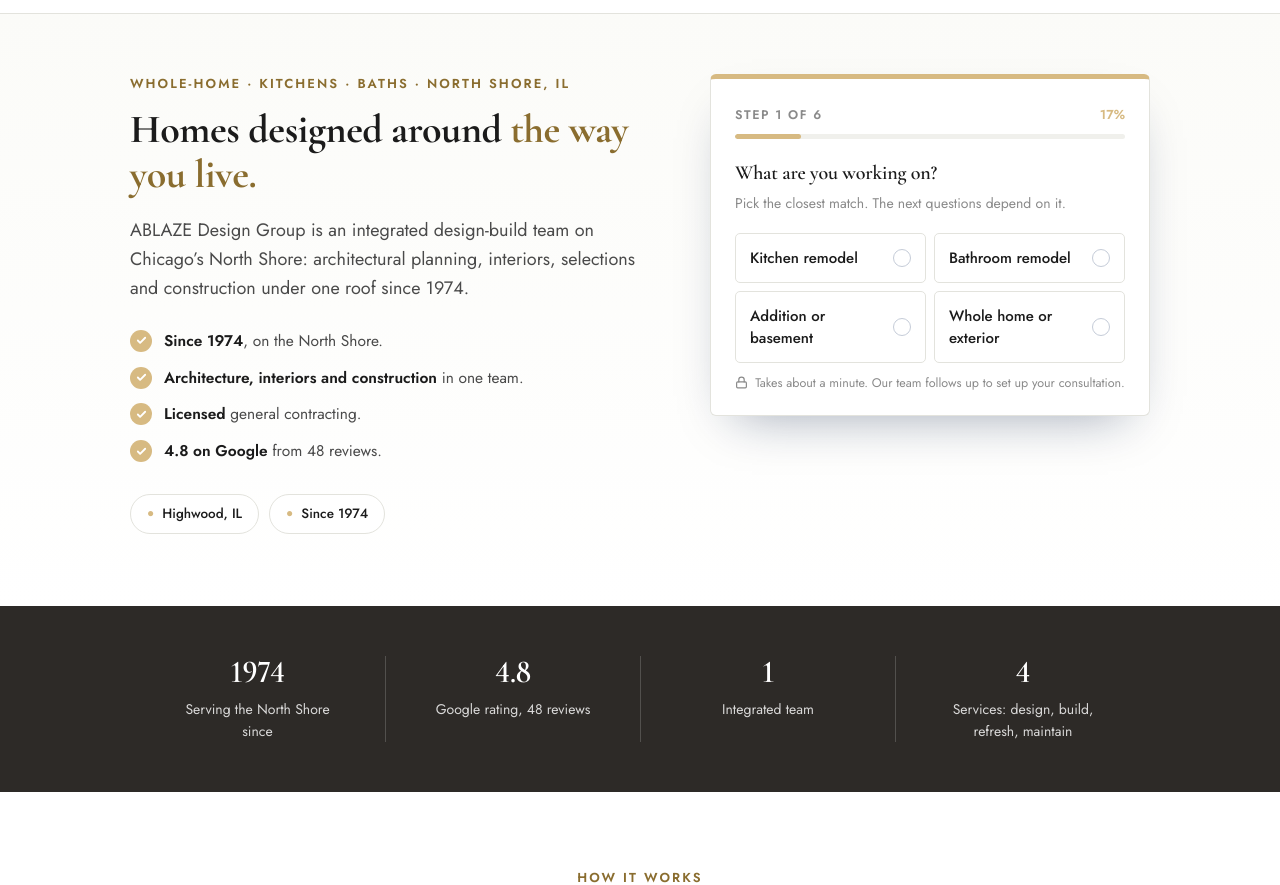
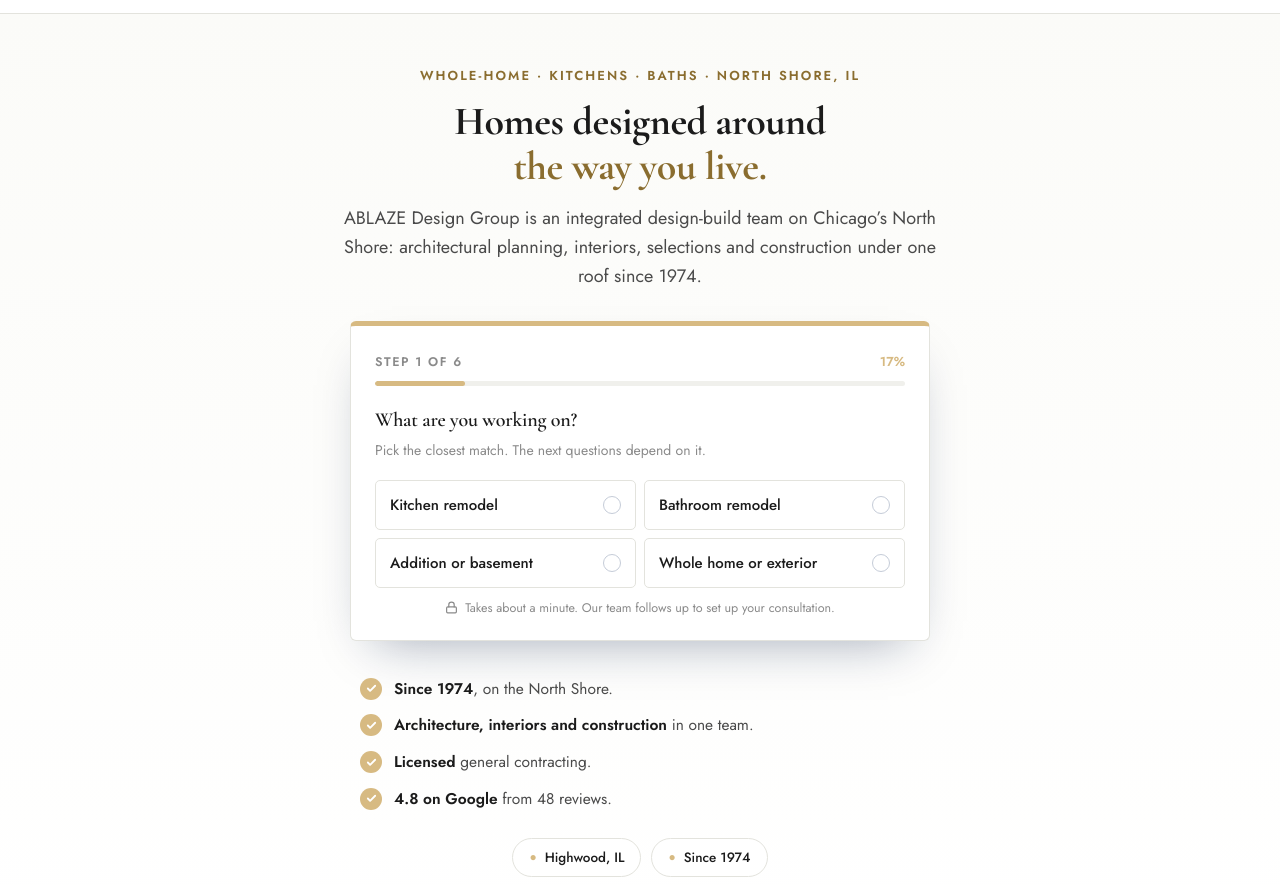
Before and after one commit to sheafox1/ablaze-design-group, a plain HTML site: page index.html in a window 1280 px wide. Shown: the part 89-974 px from the top of the page. Drawn offline with nearby package versions, Linux system fonts and the light colour scheme.

Commit message:
Centered application form and cash referral reward
Co-Authored-By: Claude Sonnet 5.5 <noreply@anthropic.com>

```diff
--- a/index.html
+++ b/index.html
@@ -240,6 +240,15 @@
   .awards { display:flex; flex-wrap:wrap; gap:14px; align-items:center; justify-content:center; margin-top:16px; }
   .awards img { height: 64px; width:auto; background: var(--navy); border-radius: 8px; padding: 8px 12px; }
   .opts.one { grid-template-columns: 1fr; }
+
+  /* centered hero (Shea 2026-11-17): headline, sub-headline, the form in the middle, information below */
+  .hero-c { text-align: center; padding-top: 52px; padding-bottom: 64px; }
+  .hero-c h1 { max-width: 26ch; margin: 0 auto 16px; text-wrap: balance; }
+  .hero-c .lede { margin: 0 auto 30px; max-width: 56ch; }
+  .hero-c .lab { margin-left: auto; margin-right: auto; }
+  .card-c { max-width: 580px; margin: 0 auto 36px; text-align: left; }
+  .ticks-c { max-width: 560px; margin: 0 auto 26px; text-align: left; }
+  .badges-c { justify-content: center; }
   .hrow .brand { height: 70px !important; width: auto; }
   .flogo { height: 80px !important; width: auto; background:none !important; padding:0 !important; }
   footer { background: #2D2A27 !important; }
@@ -267,25 +276,11 @@
 </header>
 
 <div class="hero-wrap">
-<div class="inner hero">
-  <div class="hgrid">
-    <div>
+<div class="inner hero hero-c">
   <p class="lab">Whole-Home &middot; Kitchens &middot; Baths &middot; North Shore, IL</p>
   <h1>Homes designed around <em>the way you live.</em></h1>
   <p class="lede">ABLAZE Design Group is an integrated design-build team on Chicago&rsquo;s North Shore: architectural planning, interiors, selections and construction under one roof since 1974.</p>
-      <ul class="ticks">
-        <li><span class="ck"><svg width="11" height="11" viewBox="0 0 24 24" fill="none" stroke="#fff" stroke-width="4" stroke-linecap="round" stroke-linejoin="round"><path d="M20 6 9 17l-5-5"/></svg></span><span><b>Since 1974</b>, on the North Shore.</span></li>
-        <li><span class="ck"><svg width="11" height="11" viewBox="0 0 24 24" fill="none" stroke="#fff" stroke-width="4" stroke-linecap="round" stroke-linejoin="round"><path d="M20 6 9 17l-5-5"/></svg></span><span><b>Architecture, interiors and construction</b> in one team.</span></li>
-        <li><span class="ck"><svg width="11" height="11" viewBox="0 0 24 24" fill="none" stroke="#fff" stroke-width="4" stroke-linecap="round" stroke-linejoin="round"><path d="M20 6 9 17l-5-5"/></svg></span><span><b>Licensed</b> general contracting.</span></li>
-        <li><span class="ck"><svg width="11" height="11" viewBox="0 0 24 24" fill="none" stroke="#fff" stroke-width="4" stroke-linecap="round" stroke-linejoin="round"><path d="M20 6 9 17l-5-5"/></svg></span><span><b>4.8 on Google</b> from 48 reviews.</span></li>
-      </ul>
-      <div class="badges">
-        <span class="badge"><i>&#9679;</i> Highwood, IL</span>
-        <span class="badge"><i>&#9679;</i> Since 1974</span>
-      </div>
-    </div>
-
-    <div class="card">
+  <div class="card card-c">
     <div class="ctop"><span class="cstep" id="stepLab">Step 1 of 6</span><span class="cpct" id="pct">17%</span></div>
     <div class="track"><div class="fill" id="fill"></div></div>
     <div id="stage"></div>
@@ -295,6 +290,15 @@
       Takes about a minute. Our team follows up to set up your consultation.
     </div>
   </div>
+  <ul class="ticks ticks-c">
+        <li><span class="ck"><svg width="11" height="11" viewBox="0 0 24 24" fill="none" stroke="#fff" stroke-width="4" stroke-linecap="round" stroke-linejoin="round"><path d="M20 6 9 17l-5-5"/></svg></span><span><b>Since 1974</b>, on the North Shore.</span></li>
+        <li><span class="ck"><svg width="11" height="11" viewBox="0 0 24 24" fill="none" stroke="#fff" stroke-width="4" stroke-linecap="round" stroke-linejoin="round"><path d="M20 6 9 17l-5-5"/></svg></span><span><b>Architecture, interiors and construction</b> in one team.</span></li>
+        <li><span class="ck"><svg width="11" height="11" viewBox="0 0 24 24" fill="none" stroke="#fff" stroke-width="4" stroke-linecap="round" stroke-linejoin="round"><path d="M20 6 9 17l-5-5"/></svg></span><span><b>Licensed</b> general contracting.</span></li>
+        <li><span class="ck"><svg width="11" height="11" viewBox="0 0 24 24" fill="none" stroke="#fff" stroke-width="4" stroke-linecap="round" stroke-linejoin="round"><path d="M20 6 9 17l-5-5"/></svg></span><span><b>4.8 on Google</b> from 48 reviews.</span></li>
+  </ul>
+  <div class="badges badges-c">
+        <span class="badge"><i>&#9679;</i> Highwood, IL</span>
+        <span class="badge"><i>&#9679;</i> Since 1974</span>
   </div>
 </div>
 </div>
```
Also changed, not shown: referral/index.html (+5 -5 lines). Lines whose indentation alone changed are shown as unchanged.
